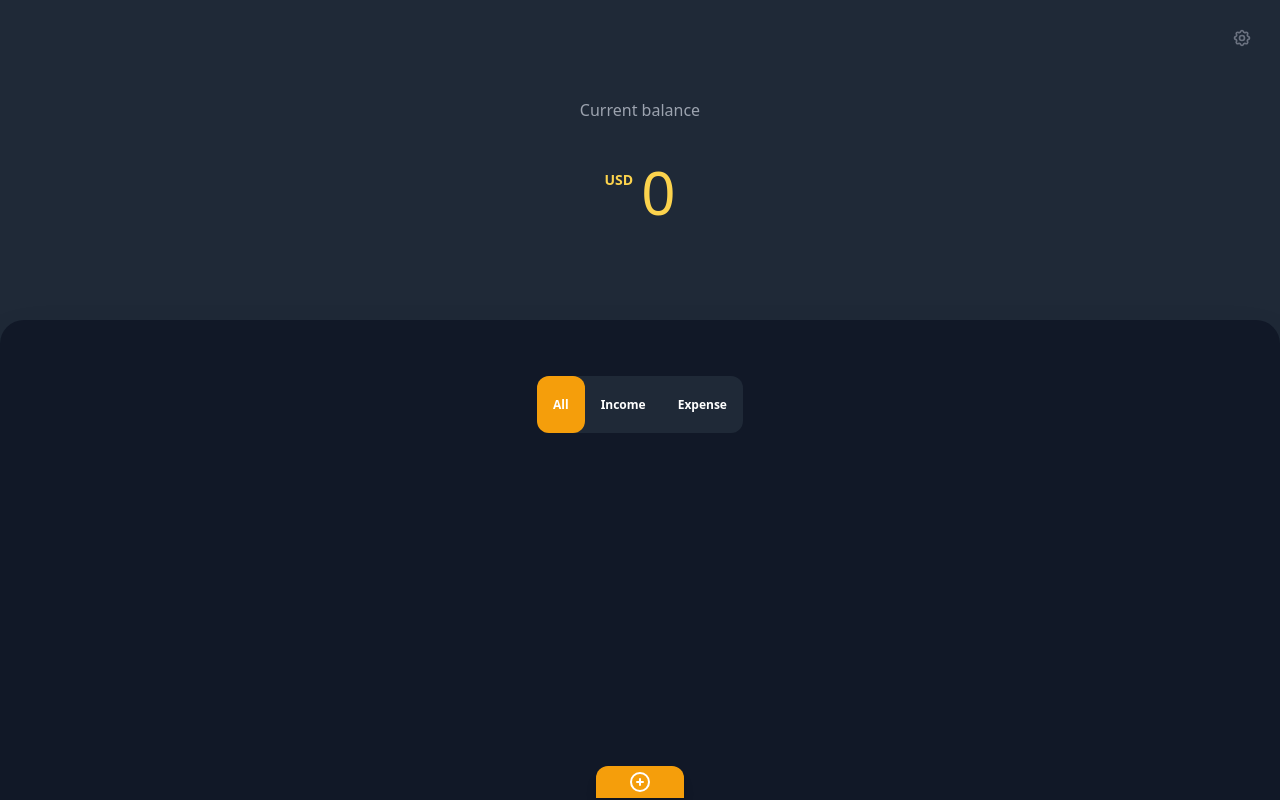
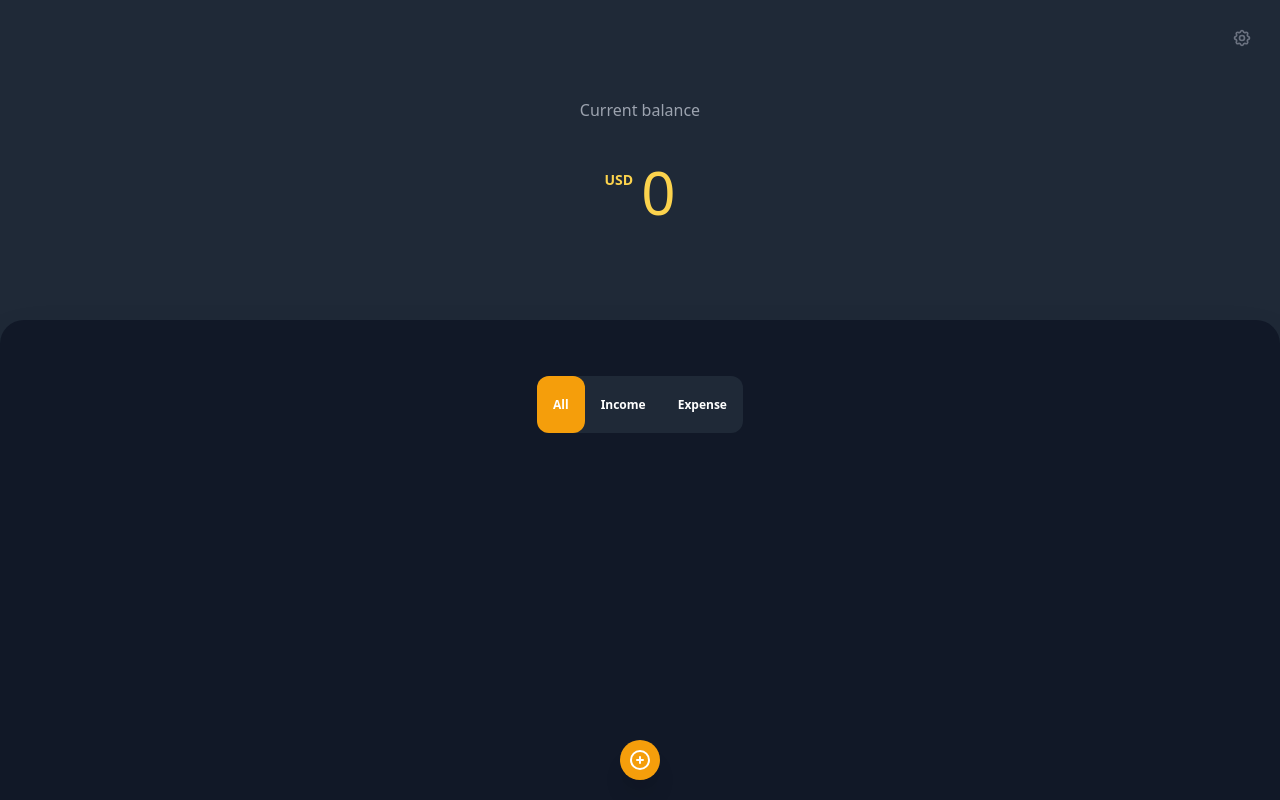
Before and after one commit to faiisll/expensetrackerapp-react-tailwind, a React (Create React App) app: page / in a window 1280 px wide. Built offline with nearby package versions, Linux system fonts and the light colour scheme.

Commit message:
restyle add button

```diff
--- a/src/App.js
+++ b/src/App.js
@@ -110,6 +110,8 @@ class App extends Component {
                   {/* menu section */}
                   <Navbar handleMenu={this.handleMenu} theme={this.state.theme} />
 
+                  <BtnAdd theme={this.state.theme} />
+
                   {/* expense section */}
                   <ExpenseList
                     expense={this.state.expense}
@@ -118,7 +120,7 @@ class App extends Component {
                     curency={this.state.curency}
                   />
 
-                  <BtnAdd theme={this.state.theme} />
+
                 </Route>
 
                 <Route path="/add">
--- a/src/components/BtnAdd.js
+++ b/src/components/BtnAdd.js
@@ -3,9 +3,9 @@ import {Link} from 'react-router-dom';
 
 const BtnAdd = ({theme}) => {
     return(
-        <div className="absolute bottom-0 w-full text-center">
+        <div className="absolute bottom-5 z-50 w-full text-center">
             <Link to="/add">
-              <button className={`p-1 px-8 bg-${theme}-500 shadow-lg rounded-t-xl`}>
+              <button className={`p-2 bg-${theme}-500 shadow-xl rounded-full`}>
 
                 <svg
                   xmlns="http://www.w3.org/2000/svg"
--- a/src/components/ExpenseList.js
+++ b/src/components/ExpenseList.js
@@ -55,7 +55,7 @@ const ExpenseList = ({expense, menu, deleteData}) => {
 
 
   return (
-    <div className="flex flex-col mt-2 row-span-5 overflow-y-auto scrollbar-thin scrollbar-thumb-white mt-3">
+    <div className="flex flex-col mt-2 row-span-4 overflow-y-auto scrollbar-thin scrollbar-thumb-white mt-3">
       {/* expense item */}
       {jsx}
     </div>
```
Also changed, not shown: 1 other file (tests, documents, lock files or other folders).
